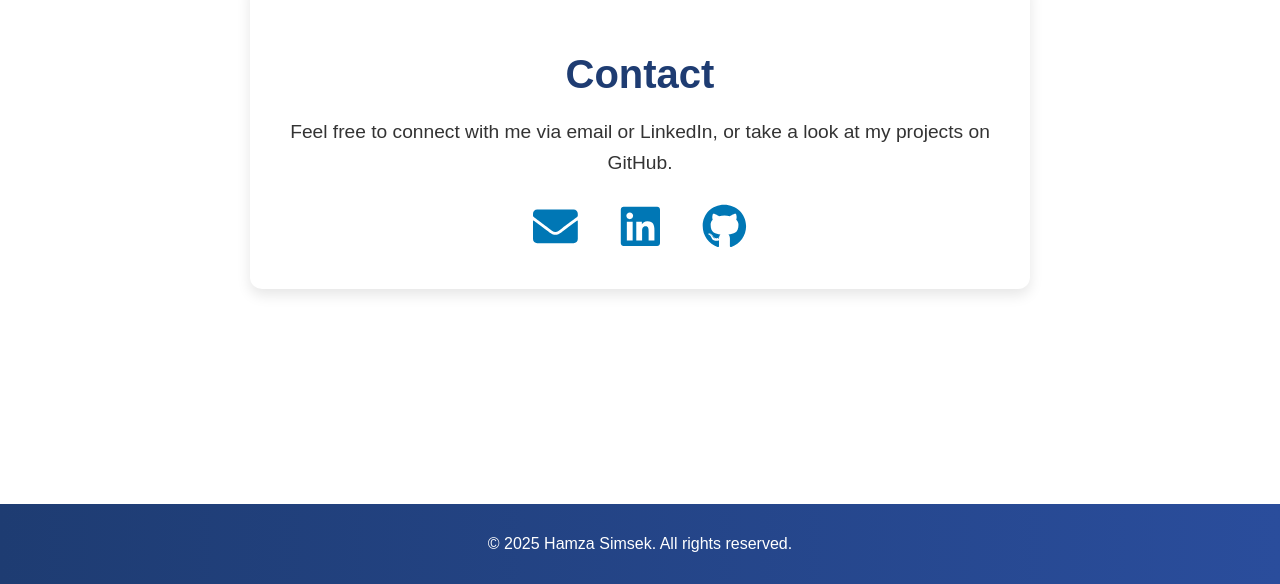
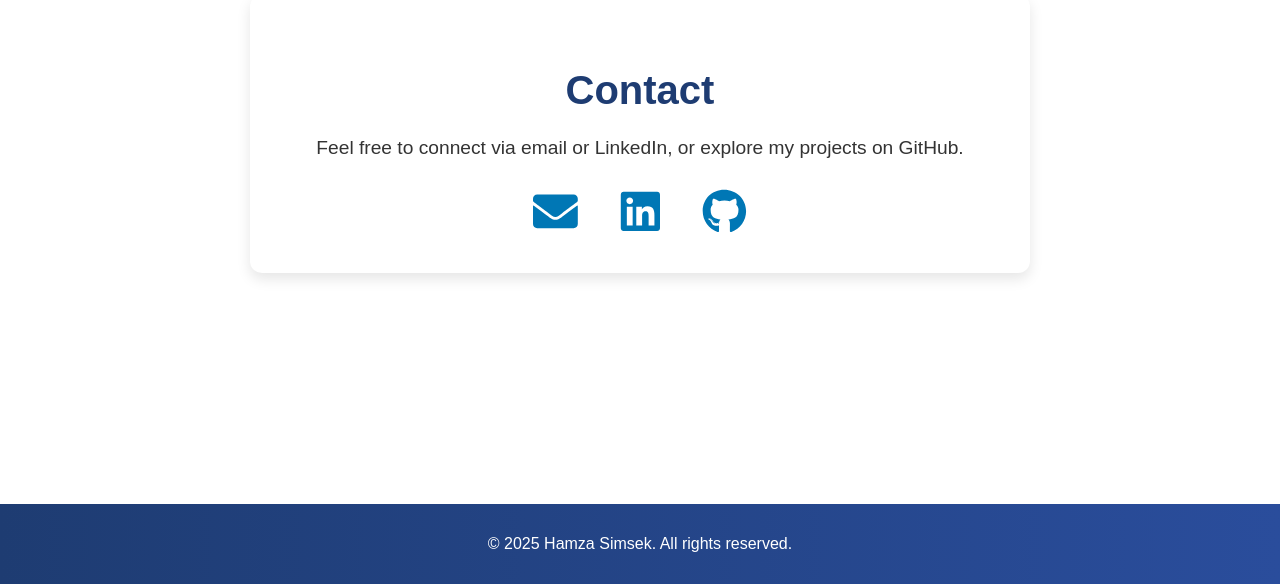
Before and after one commit to hamzas4011/personal-website, a React (Vite) app: page / in a window 1280 px wide. Shown: the part 2746-3330 px from the top of the page. Built offline with nearby package versions, Linux system fonts and the light colour scheme.

Commit message:
update contact.jsx

```diff
--- a/src/components/Contact.jsx
+++ b/src/components/Contact.jsx
@@ -7,7 +7,7 @@ export function Contact() {
     <section id="contact" className="contact">
       <div className="contact-box">
         <h2>Contact</h2>
-        <p>Feel free to connect with me via email or LinkedIn, or take a look at my projects on GitHub.</p>
+        <p>Feel free to connect via email or LinkedIn, or explore my projects on GitHub.</p>
 
         <div className="contact-links">
           <a href="mailto:hamzas4011@hotmail.com" className="contact-item" target="_blank" rel="noopener noreferrer">
```
